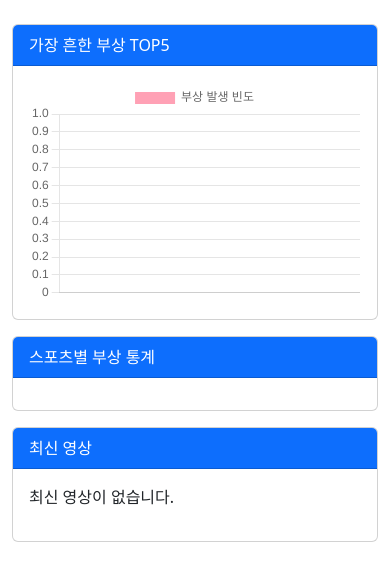
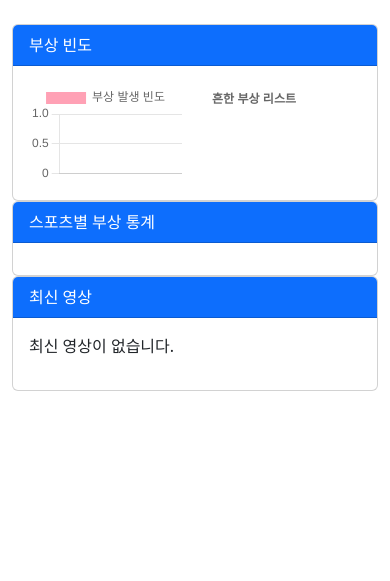
Before and after one commit to Junwooshin10/playon, a Flask app: template src/templates/index.html in a window 390 px wide. Shown: the part 164-745 px from the top of the page. Run offline with Flask 3, Linux system fonts and the light colour scheme; the template is opened without the code that fills it, so the values that code supplies are empty; some libraries are stand-ins or nearby versions.

Commit message:
update insight

```diff
--- a/app.py
+++ b/app.py
@@ -52,6 +52,8 @@ def main_dashboard():
     body_injury_counts = df_exploded_inj_body.groupby(['all_body_parts', 'all_injuries']).size().reset_index(name='count')
     top_body_injury_counts = body_injury_counts.sort_values(by='count', ascending=False).head(8)
     injuryChartData = top_body_injury_counts.to_dict(orient='records')
+    df_exploded_inj_body['body_part_injury'] = df_exploded_inj_body['all_body_parts'] + ' ' + df_exploded_inj_body['all_injuries']
+    pie_chart_data = prepare_pie_chart_data(df_exploded_inj_body)
 
     # 운동별 부상 리스트
     # 병합
@@ -83,7 +85,8 @@ def main_dashboard():
         sportInjuryList=sportInjuryList,
         sports_categories=sports_categories,
         new_injuries=new_injuries,
-        sheet_injury_data=sheet_injury_data
+        sheet_injury_data=sheet_injury_data,
+        pie_chart_data=pie_chart_data
     )
 
 @app.route('/save', methods=['POST'])
--- a/src/templates/index.html
+++ b/src/templates/index.html
@@ -2,21 +2,25 @@
 
 {% block content %}
 
-<div class="row">
+<div class="row  align-items-start">
   <!-- 왼쪽: 부상 빈도수 차트 -->
-  <div class="col-md-6 mb-3">
+  <div class="col">
     <div class="card">
       <div class="card-header bg-primary text-white">
-        가장 흔한 부상 TOP5
+        부상 빈도
       </div>
-      <div class="card-body">
-        <canvas id="injuryChart" height="200"></canvas>
+      <div class="card-body row">
+        <div class="col-6">
+          <canvas id="injuryChart" height="200"></canvas>
+        </div>
+        <div class="col-4">
+          <canvas id="injuryPieChart" height="200"></canvas>
+        </div>
       </div>
     </div>
   </div>
-
   <!-- 오른쪽: 스포츠-부상 상위 빈도 리스트 -->
-  <div class="col-md-6 mb-3">
+  <div class="">
     <div class="card">
       <div class="card-header bg-primary text-white">
         스포츠별 부상 통계
@@ -94,6 +98,26 @@
       }
     }
   });
+// Flask에서 전달한 데이터를 JavaScript로 파싱
+const pieChartData = JSON.parse('{{ pie_chart_data|tojson }}') || [];
+// Chart.js로 파이 차트 생성
+const ctx_pie = document.getElementById('injuryPieChart').getContext('2d');
+new Chart(ctx_pie, {
+    type: 'pie',
+    data: pieChartData,
+    options: {
+        responsive: true,
+        plugins: {
+            legend: {
+                position: 'top',
+            },
+            title: {
+                display: true,
+                text: '흔한 부상 리스트'
+            }
+        }
+    }
+});
 </script>
 
 {% endblock %}
```
Also changed, not shown: src/ops/etl.py (+36 -0 lines).
